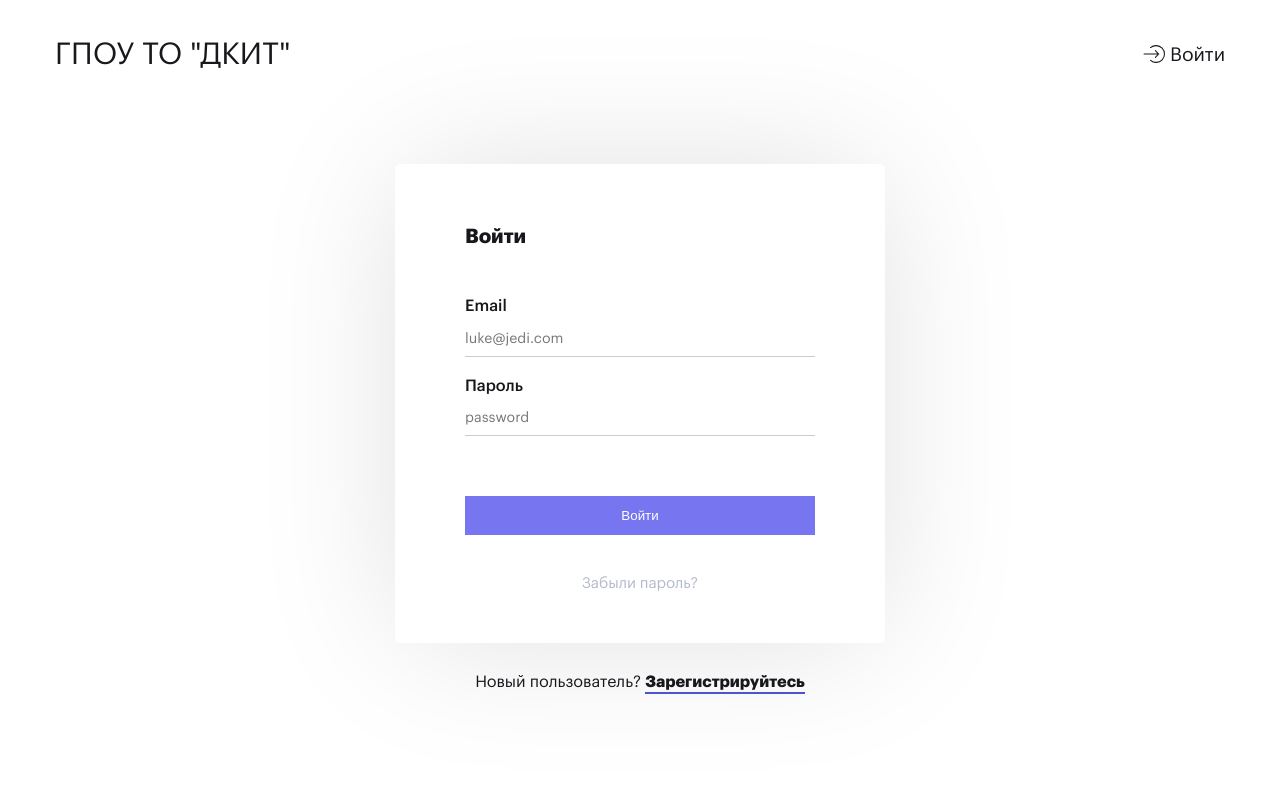
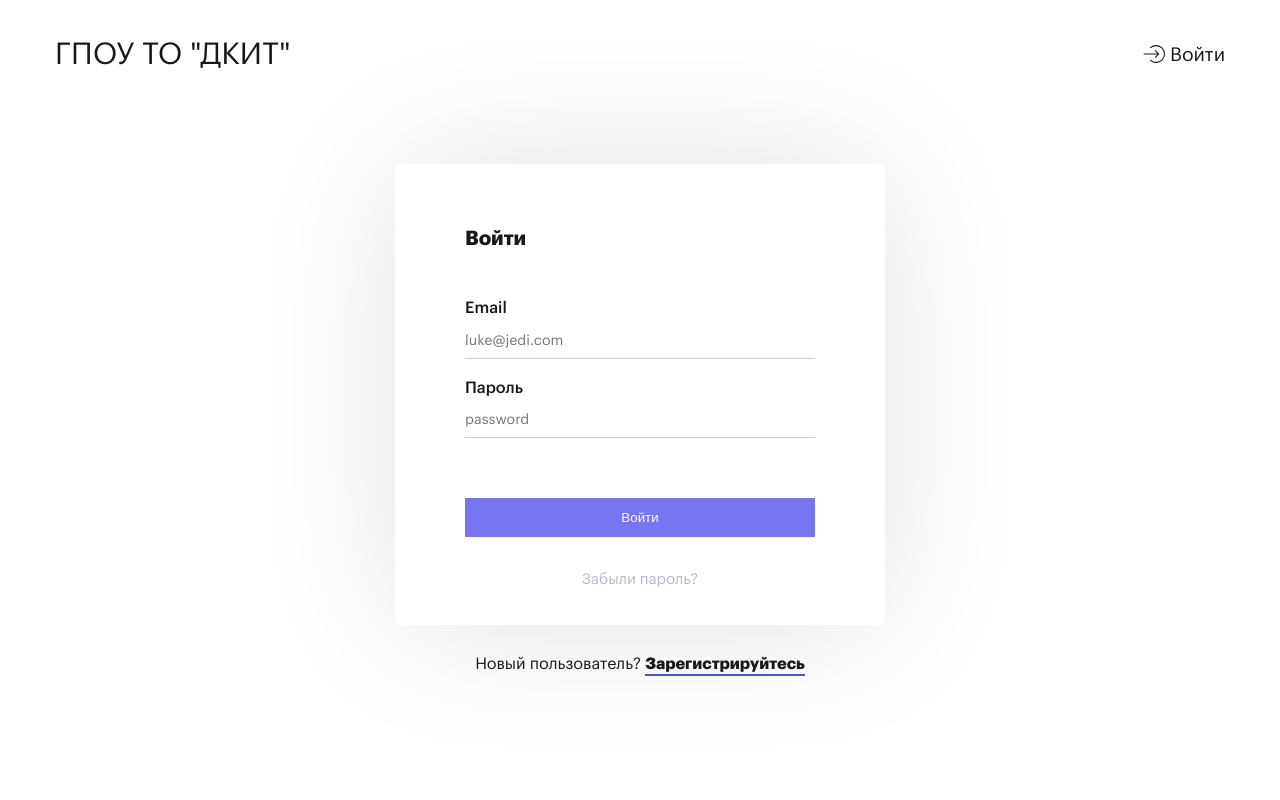
Before and after one commit to dkit150750/upk-vue, a Vue app: page /login in a window 1280 px wide. Shown: the top 800 px of the page. Built offline with nearby package versions, Linux system fonts and the light colour scheme; no server answers.

Commit message:
стили

```diff
--- a/src/components/login-card/LoginCard.vue
+++ b/src/components/login-card/LoginCard.vue
@@ -7,7 +7,7 @@
       <slot />
       <button class="login-card__submit" type="submit">{{ buttonName }}</button>
     </form>
-    <div class="login-card__footer" v-if="!isReset">
+    <div class="login-card__footer" v-if="isReset">
       <router-link class="login-card-link" :to="{ name: 'resetPassword' }">
         Забыли пароль?
       </router-link>
@@ -39,7 +39,7 @@ export default {
 <style>
 .login-card {
   --shadow-color: hsl(0, 0%, 87%);
-  padding: 50px 15px;
+  padding: 52px 15px 36px;
   background-color: var(--color-gray-0);
   border-radius: 5px;
   box-shadow: 0 0 140px -10px var(--shadow-color);
@@ -47,13 +47,13 @@ export default {
 
 @media (min-width: 350px) {
   .login-card {
-    padding: 50px 30px;
+    padding: 52px 30px 36px;
   }
 }
 
 @media (min-width: 470px) {
   .login-card {
-    padding: 50px 70px;
+    padding: 52px 70px 36px;
   }
 }
 
@@ -74,7 +74,7 @@ export default {
 .login-card__submit {
   display: block;
   padding: 12px 0;
-  margin: 40px 0 0;
+  margin: 40px 0 24px;
   color: var(--color-gray-0);
   cursor: pointer;
   background-color: var(--color-primary-700);
@@ -91,7 +91,7 @@ export default {
 .login-card__footer {
   display: flex;
   justify-content: center;
-  margin-top: 40px;
+  margin-top: 10px;
 }
 
 .login-card-link {
--- a/src/views/TheLogin.vue
+++ b/src/views/TheLogin.vue
@@ -1,6 +1,11 @@
 <template>
   <LoginWrapper>
-    <LoginCard class="login__login-card" title="Войти" buttonName="Войти">
+    <LoginCard
+      class="login__login-card"
+      title="Войти"
+      buttonName="Войти"
+      :isReset="true"
+    >
       <LoginCardInputGroup
         label="Email"
         id="email"
--- a/src/views/TheResetPassword.vue
+++ b/src/views/TheResetPassword.vue
@@ -4,7 +4,6 @@
       class="login__login-card"
       title="Восстановление пароля"
       buttonName="Отправить письмо"
-      isReset="true"
     >
       <LoginCardInputGroup
         label="Email"
```
